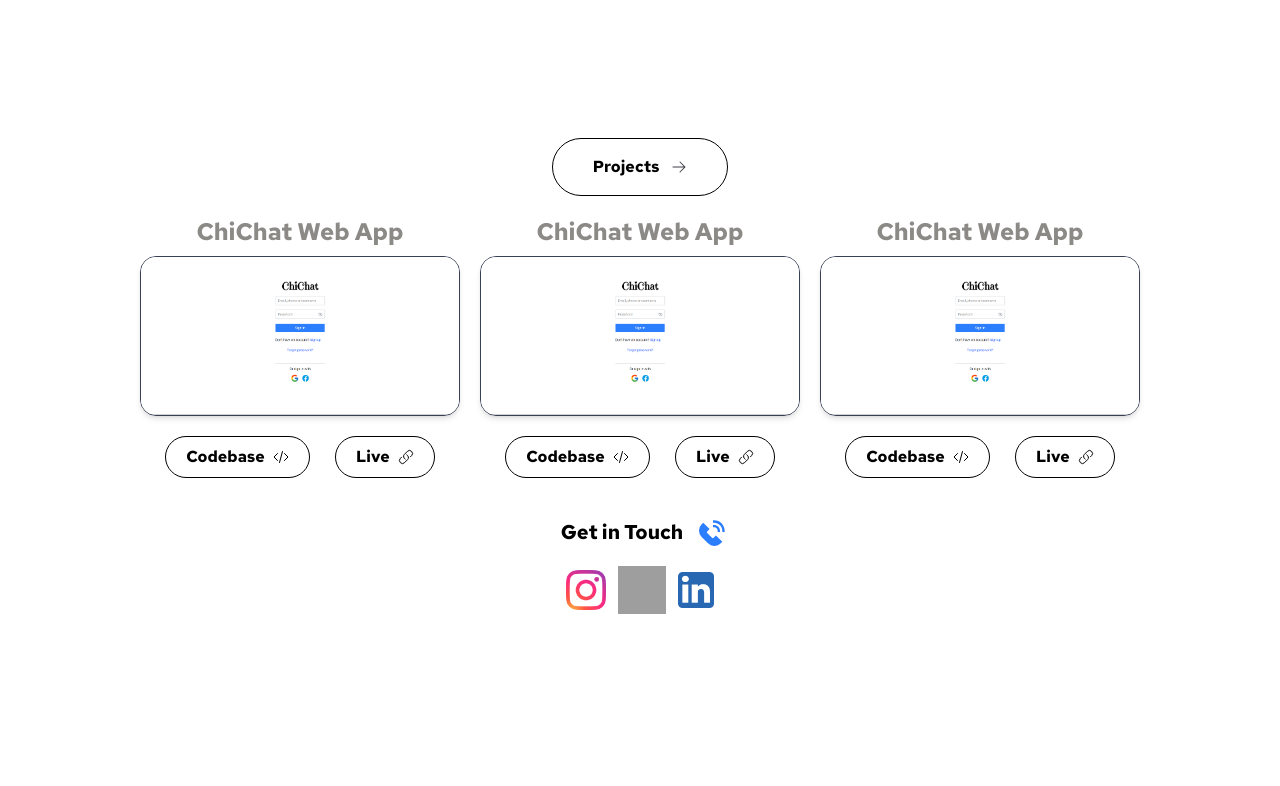
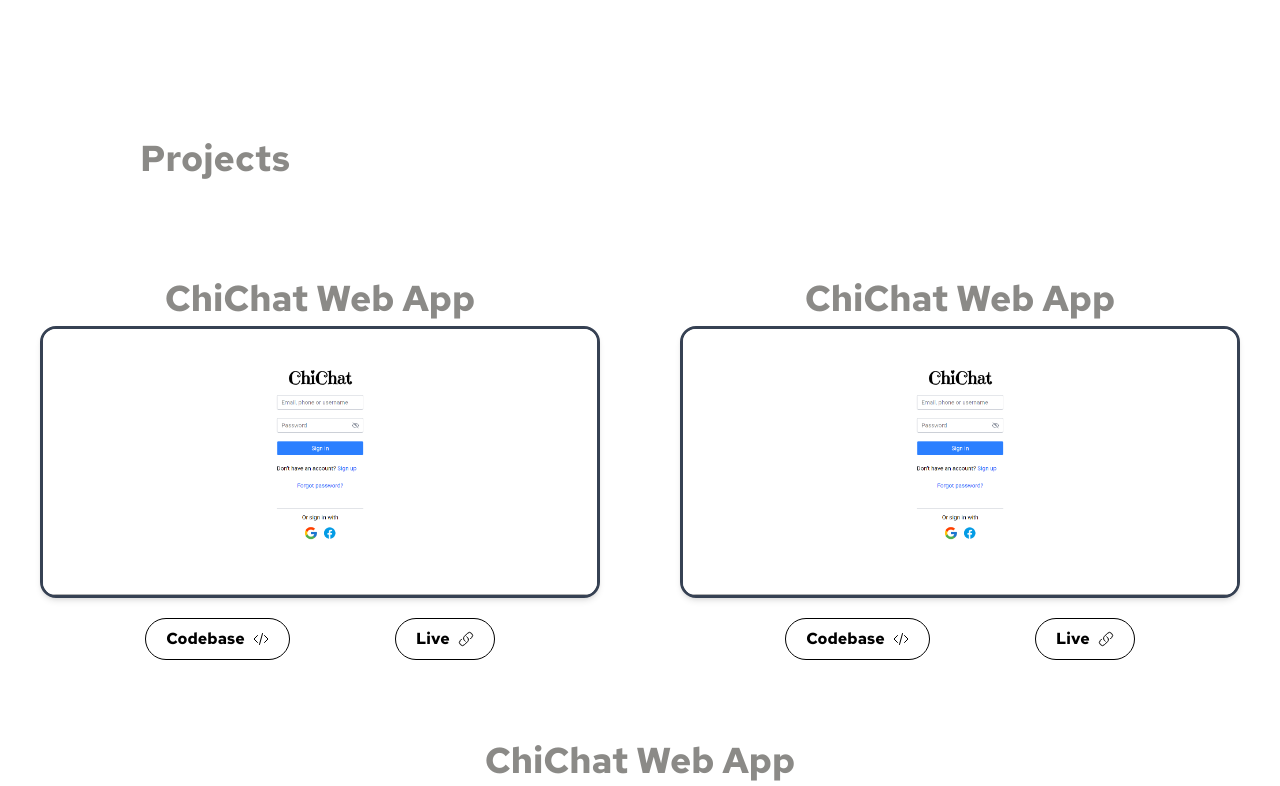
Before and after one commit to shiba-murmu/shiba-portfolio, a React (Vite) app: page / in a window 1280 px wide. Shown: the part 1420-2206 px from the top of the page. Before the commit the page ends 2074 px from the top, so only its background shows below. Built offline with nearby package versions, Linux system fonts and the light colour scheme; grey boxes are pictures that could not be loaded.

Commit message:
Till now everything working.

```diff
--- a/src/pages/Projects/Project.jsx
+++ b/src/pages/Projects/Project.jsx
@@ -40,11 +40,11 @@
             <div>
                 <div className='flex justify-center items-center'>
                     {/* For heading purpose  */}
-                    <span className='text-2xl bold-font introName'>ChiChat Web App</span>
+                    <span className='text-2xl md:text-4xl bold-font introName'>ChiChat Web App</span>
                 </div>
                 <div className='flex justify-center items-center mt-2'>
                     {/* For image purpose */}
-                    <img src={chichat_image} alt="project image" className='w-80 h-40 shadow-md rounded-2xl border border-gray-700' />
+                    <img src={chichat_image} alt="project image" className='w-80 h-40 md:w-[35rem] md:h-[17rem] shadow-md rounded-2xl border md:border-3 border-gray-700' />
                 </div>
                 <div className='flex justify-evenly mt-5'>
                     {/* For buttons purpose */}
@@ -74,7 +74,7 @@
     return (
         <>
             <div className='mt-10 flex flex-col justify-center items-center gap-5'>
-                <Link to={'/projectdetails'}>
+                <Link to={'/projectdetails'} className='md:hidden'>
 
                     <div className='flex justify-center w-44 items-center border-1 rounded-full gap-3 p-4'>
                         <span className='bold-font'>Projects</span>
@@ -83,10 +83,13 @@
                         </span>
                     </div>
                 </Link>
+                <div className='hidden not-only:md md:flex justify-start w-full items-center gap-3 pl-35 mb-20'>
+                    <span className='bold-font introName text-4xl'>Projects</span>
+                </div>
                 <div className='md:hidden'>
                     <ProjectSpecific />
                 </div>
-                <div className='hidden md:flex flex-wrap justify-center items-center gap-5 '>
+                <div className='hidden md:flex flex-wrap justify-center items-center gap-5 md:gap-20'>
                     <ProjectSpecific />
                     <ProjectSpecific />
                     <ProjectSpecific />
```
